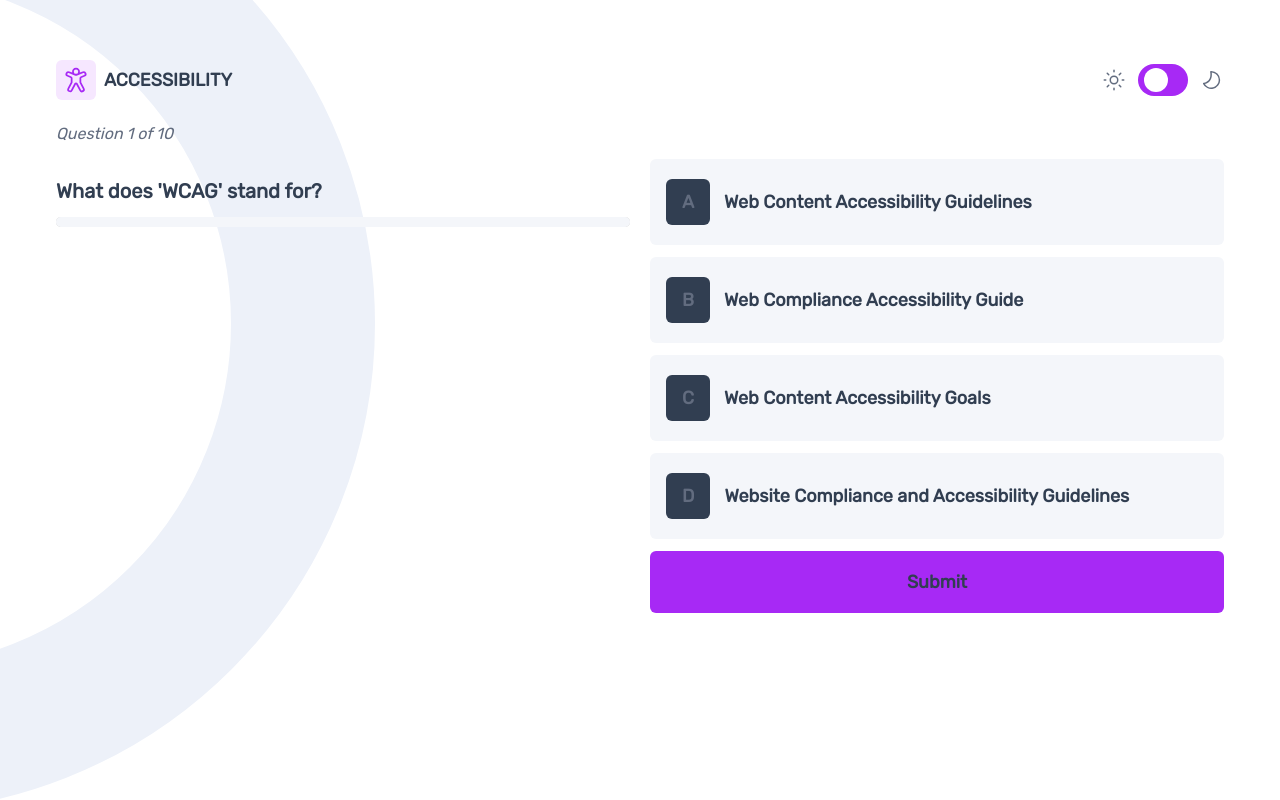
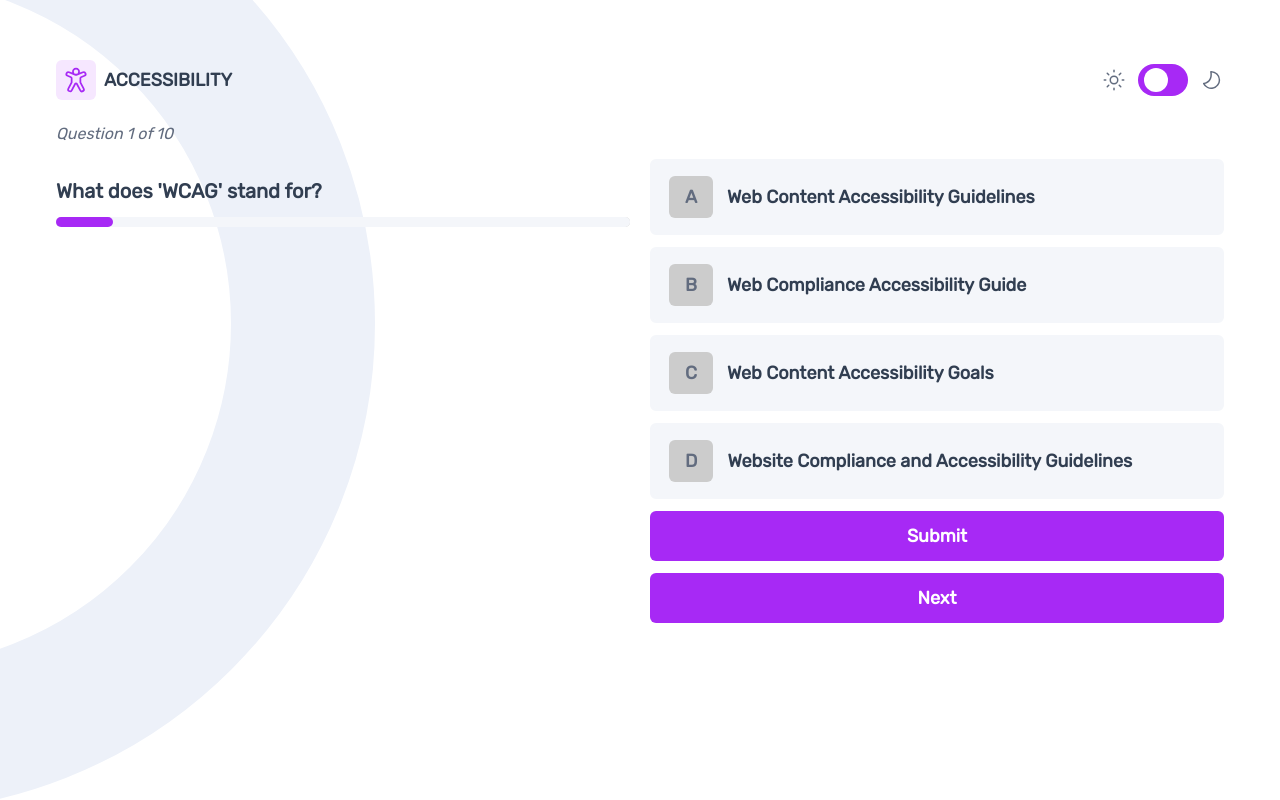
Before and after one commit to Habib-0007/Quiz-app, a React (Vite) app: page /quiz/accessibility in a window 1280 px wide. Built offline with nearby package versions, Linux system fonts and the light colour scheme.

Commit message:
Worked on the Quiz logic

```diff
--- a/src/App.css
+++ b/src/App.css
@@ -5,6 +5,8 @@
   margin: 0;
   border: none;
   margin: none;
+  list-style: none;
+  text-decoration: none;
   box-sizing: border-box;
   font-family: "Rubik", sans-serif;
 }
@@ -88,6 +90,10 @@ body #root {
   margin-top: 60px;
 }
 
+.welcome {
+  width: 100%;
+}
+
 .welcome p {
   font-size: 2.5em;
   font-weight: 50;
@@ -113,12 +119,13 @@ body #root {
   align-items: stretch;
   flex-direction: column;
   gap: 14px;
+  width: 100%;
 }
 
 .each-card a {
   padding-right: 200px;
   padding: 18px;
-  background: var(--bg-col);
+  background: var(--option-bg);
   border-radius: 12px;
   display: flex;
   justify-content: start;
@@ -265,7 +272,7 @@ progress::-moz-progress-bar {
 
 .buttons button {
   display: block;
-  padding: 20px 16px;
+  padding: 14px 16px;
   font-size: 18px;
   font-weight: bolder;
   border-radius: 6px;
@@ -277,16 +284,18 @@ progress::-moz-progress-bar {
   align-items: center;
   flex-direction: row;
   gap: 14px;
+  border: 3px solid var(--option-bg);
+  transition: all ease 300ms;
 }
 
 .buttons button::before {
-  background-color: var(--text-color);
+  background-color: #ccc;
   color: var(--option-color);
   display: flex;
   justify-content: center;
   align-items: center;
   text-align: center;
-  padding: 12px 16px;
+  padding: 10px 16px;
   font-size: 18px;
   font-weight: bolder;
   border-radius: 6px;
@@ -308,14 +317,40 @@ progress::-moz-progress-bar {
   content: "D";
 }
 
+.buttons button:hover {
+  border-color: var(--purple);
+}
+
+.buttons button:hover::before {
+  background-color: var(--accessibility-bg);
+  color: var(--purple);
+}
+
+.buttons button.clicked {
+  border-color: var(--purple);
+}
+
+.buttons button.clicked::before {
+  background-color: var(--purple);
+  color: #fff;
+}
+
 .buttons input[type="button"] {
   background-color: var(--purple);
-  color: var(--text-color);
+  color: #fff;
   display: block;
-  padding: 20px 16px;
+  padding: 14px 16px;
   font-size: 18px;
   font-weight: bolder;
   border-radius: 6px;
+}
+
+.buttons input[type="button"].none {
+  display: none;
+}
+
+.buttons input[type="button"]:hover {
+  opacity: 0.5;
 }
 
 @media screen and (min-width: 768px) {
@@ -329,14 +364,6 @@ progress::-moz-progress-bar {
     align-items: start;
   }
 
-  .all-cards {
-    align-items: center;
-  }
-
-  .all-cards .each-card a {
-    width: 400px;
-  }
-
   .question-box {
     flex-direction: row;
   }
--- a/src/components/EachQuiz.jsx
+++ b/src/components/EachQuiz.jsx
@@ -1,10 +1,14 @@
 import { useParams } from "react-router-dom";
 import useFetch from "./useFetch";
 import Toggle from "./Toggle";
+import { useState } from "react";
 
 function EachQuiz() {
   const { id } = useParams();
   const { data, isPending, error } = useFetch("/data.json");
+  const [clicked, setClicked] = useState(null);
+  const [currentIndex, setCurrentIndex] = useState(0);
+
   var questions = "";
   if (data && id == "html") {
     questions = data.quizzes[0].questions;
@@ -15,8 +19,6 @@ function EachQuiz() {
   } else if (data && id == "accessibility") {
     questions = data.quizzes[3].questions;
   }
-
-  var currentIndex = 0;
   var questionNum = 1;
 
   return (
@@ -36,21 +38,45 @@ function EachQuiz() {
             <Toggle />
           </div>
           <div>
-            <em className="question-no">Question 1 of {questions.length}</em>
+            <em className="question-no">
+              Question {currentIndex + 1} of {questions.length}
+            </em>
             <section className="question-box">
               <section className="question-top">
                 <strong className="question">
                   {questions[currentIndex].question}
                 </strong>
-                <progress></progress>
+                <progress min={1} value={currentIndex + 1} max={10}></progress>
               </section>
               <section className="buttons">
                 {questions[currentIndex].options.map((opt, index) => (
-                  <button className="options" key={index}>
+                  <button
+                    className={`options ${clicked === opt ? "clicked" : ""}`}
+                    key={index}
+                    onClick={(event) => {
+                      setClicked(event.target.textContent);
+                    }}
+                  >
                     {opt}
                   </button>
                 ))}
-                <input type="button" value="Submit" />
+                <input
+                  type="button"
+                  value="Submit"
+                  onClick={() => {
+                    console.log("first");
+                  }}
+                />
+                <input
+                  type="button"
+                  value="Next"
+                  className={
+                    questions.length - 1 === currentIndex ? "none" : ""
+                  }
+                  onClick={() => {
+                    setCurrentIndex(currentIndex + 1);
+                  }}
+                />
               </section>
             </section>
           </div>
```
